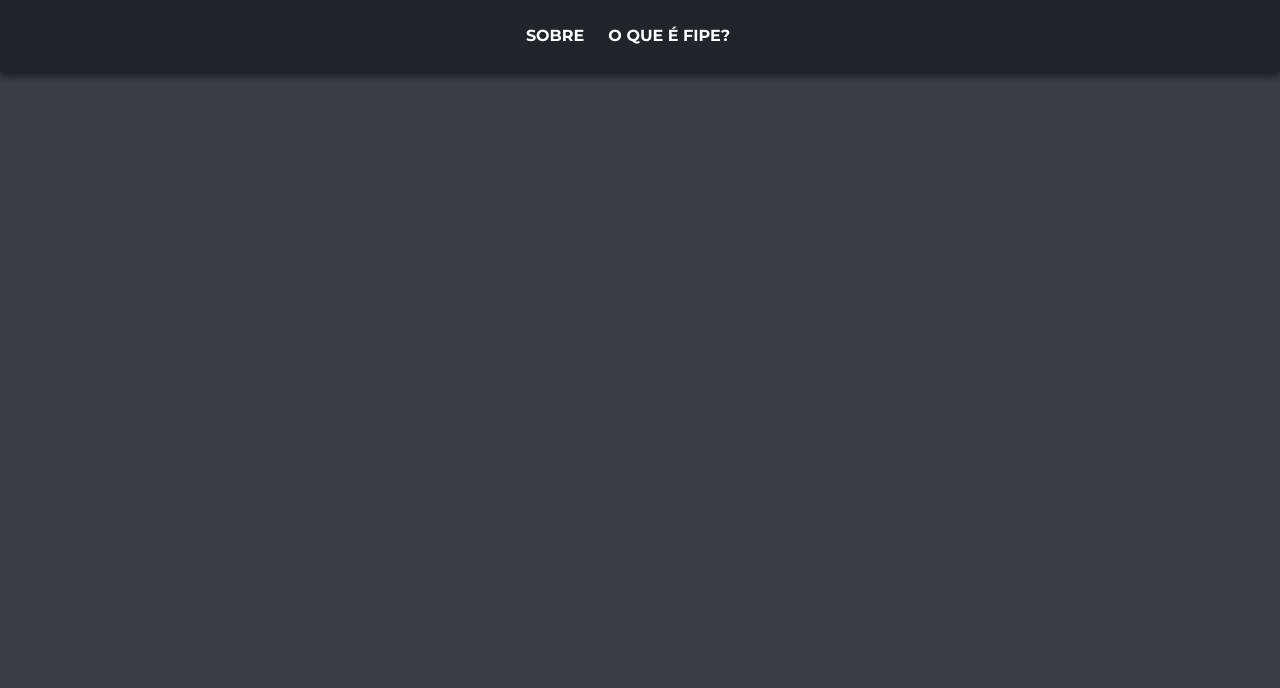
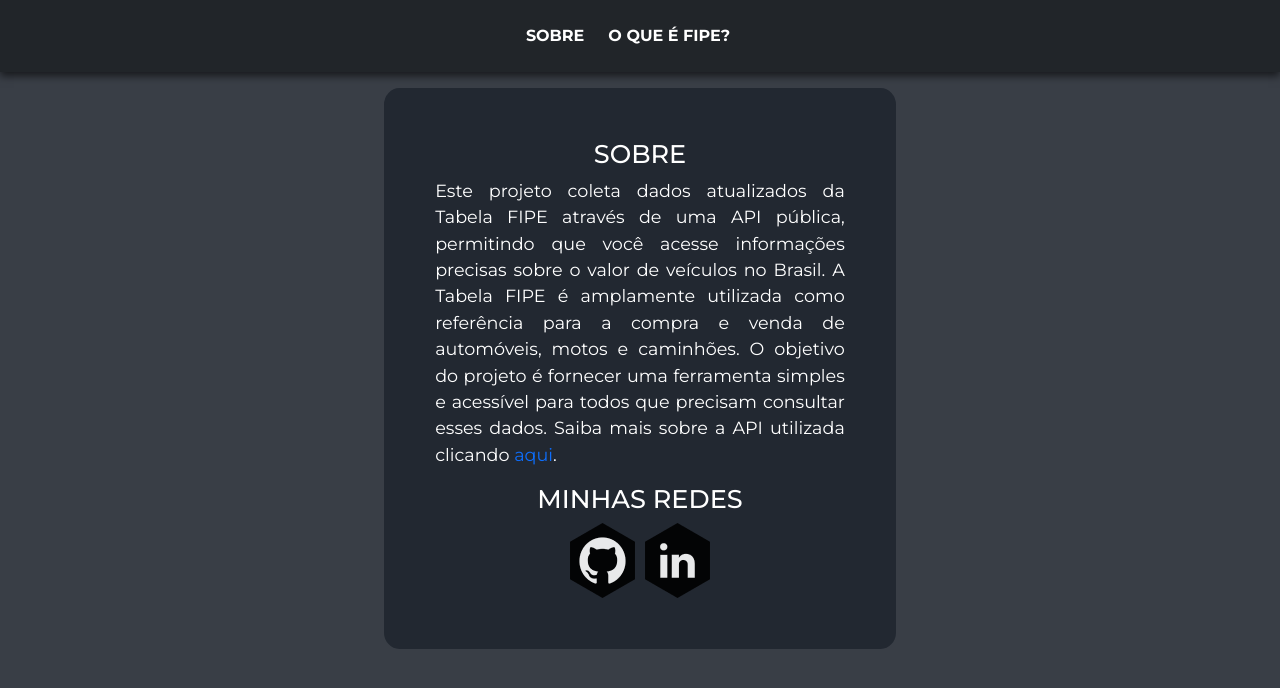
Before and after one commit to heloisacst/tabela-fipe, an Angular app: page /sobre in a window 1280 px wide. Before the commit this address led to /. Shown: the top 688 px of the page. Built offline with nearby package versions, Linux system fonts and the light colour scheme.

Commit message:
feat: pagina de infos sobre o projeto

```diff
--- a/src/app.module.ts
+++ b/src/app.module.ts
@@ -3,6 +3,7 @@ import { CommonModule } from '@angular/common';
 import { BrowserModule } from '@angular/platform-browser';
 import { HomeComponent } from './app/home/home.component';
 import { NavbarComponent } from './app/navbar/navbar.component';
+import { AboutComponent } from './app/about/about.component';
 import { AppRoutingModule } from './app/app-routing.module';
 import { AppComponent } from './app/app.component';
 import { FormsModule } from '@angular/forms';
@@ -10,7 +11,7 @@ import { HttpClientModule } from '@angular/common/http';
 
 
 @NgModule({
-  declarations: [AppComponent, HomeComponent, NavbarComponent],
+  declarations: [AppComponent, HomeComponent, NavbarComponent, AboutComponent],
   imports: [
     CommonModule,
     BrowserModule,
--- /dev/null
+++ b/src/app/about/about.component.css
@@ -0,0 +1,28 @@
+#about-info {
+  display: flex;
+  justify-content: center;
+}
+
+.about {
+  display: flex;
+  width: 40%;
+  background-color: #222831;
+  flex-direction: column;
+  align-items: center;
+  padding: 3.2rem;
+  border-radius: 3%;
+  margin-top: 1rem;
+}
+
+h3 {
+  font-size: 1.6rem;
+}
+
+p {
+  text-align: justify;
+  font-size: 1.1rem;
+}
+
+a {
+  text-decoration: none;
+}
--- /dev/null
+++ b/src/app/about/about.component.html
@@ -0,0 +1,16 @@
+<div id="about-info">
+<div class="about">
+  <h3>SOBRE</h3>
+  <p>Este projeto coleta dados atualizados da Tabela FIPE através de uma API pública, permitindo que você acesse
+    informações precisas sobre o valor de veículos no Brasil. A Tabela FIPE é amplamente utilizada
+    como referência para a compra e venda de automóveis, motos e caminhões. O objetivo do projeto é fornecer uma
+    ferramenta simples e acessível para todos que precisam consultar esses dados.
+
+    Saiba mais sobre a API utilizada clicando <a href="https://deividfortuna.github.io/fipe/">aqui</a>.</p>
+  <h3>MINHAS REDES</h3>
+  <div>
+    <a href="https://github.com/heloisacst"><img src="../assets/github 1.png" alt="github-icon"></a>
+    <a href="https://www.linkedin.com/in/heloisa-cristina-681321198/"><img src="../assets/linkedin 1.png" alt="linkedin-icon"></a>
+  </div>
+</div>
+</div>
--- a/src/app/app-routing.module.ts
+++ b/src/app/app-routing.module.ts
@@ -1,8 +1,14 @@
 import { Routes, RouterModule} from '@angular/router';
 import { HomeComponent } from './home/home.component';
+import { AboutComponent } from './about/about.component';
 import { NgModule } from '@angular/core';
 
 export const routes: Routes = [
+  {
+    path: 'sobre',
+    component: AboutComponent,
+    title: 'Sobre'
+  },
   {
     path: '',
     component: HomeComponent,
--- a/src/app/home/home.component.css
+++ b/src/app/home/home.component.css
@@ -1,8 +1,16 @@
 .form-select {
   width: 20%;
   margin: 1rem;
+  background-color: black;
+  color: white;
+}
+
+option:hover {
+  background-color: #00ADB5;
 }
 
 .selects {
   display: flex;
+  justify-content: center;
+  margin-top: 2rem;
 }
--- a/src/app/home/home.component.ts
+++ b/src/app/home/home.component.ts
@@ -19,6 +19,8 @@ export class HomeComponent implements OnInit {
   modeloList: any[] | null = [];
   subModeloList: any[] | null = [];
   dadosVeiculo: DadosVeiculo | null = null;
+
+  isDisabled = true;
 
   httpClient = inject(HttpClient);
   subscription: Subscription | undefined;
@@ -55,5 +57,11 @@ export class HomeComponent implements OnInit {
     });
   }
 
+  /*toggleDisabled() {
+    if(this.marcaList) {
+      this.isDisabled = !this.isDisabled;
+    }
+  }*/
+
   ngOnInit(): void {}
 }
--- a/src/app/navbar/navbar.component.html
+++ b/src/app/navbar/navbar.component.html
@@ -1,6 +1,6 @@
 <div>
   <nav class="navbar navbar-dark bg-dark">
-    <a class="menu">SOBRE</a>
+    <a routerLink="/sobre" class="menu">SOBRE</a>
     <a href="https://veiculos.fipe.org.br/" class="menu">O QUE É FIPE?</a>
   </nav>
 </div>
```
Also changed, not shown: src/app/about/about.component.ts (added, +10 -0 lines), src/assets/github 1.png (added), src/assets/linkedin 1.png (added).
